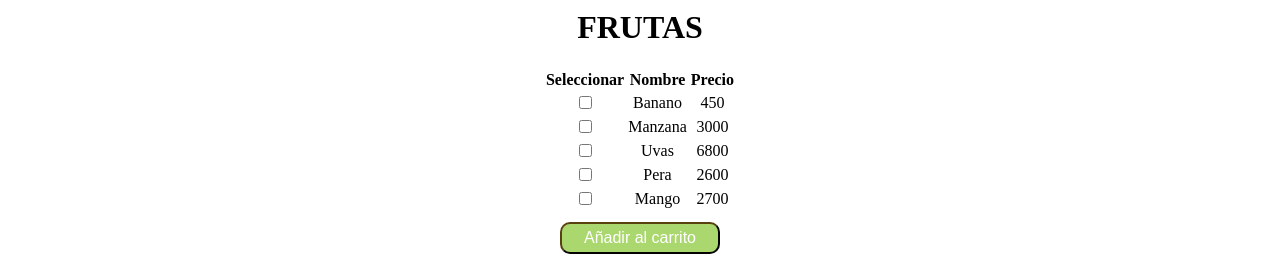
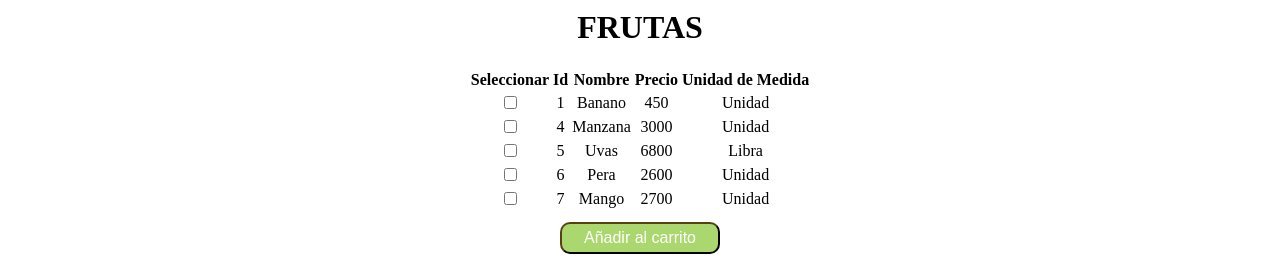
Before and after one commit to FabiRami94/defrescura-prueba, a React (Vite) app in the folder CLIENT/: page /frutas in a window 1280 px wide. Shown: the part 184-444 px from the top of the page. Built offline with nearby package versions, Linux system fonts and the light colour scheme.

Commit message:
arreglo 2

```diff
--- a/CLIENT/src/assets/ProductsList.js
+++ b/CLIENT/src/assets/ProductsList.js
@@ -4,61 +4,71 @@ const ProductList = [
         "id": 1,
         "name": "Banano",
         "price": "450",
-        "categories": "fruta"
+        "categories": "fruta",
+        "unidadMedida": "Unidad"
     },
     {
         "id": 2,
         "name": "Tomate",
         "price": "600",
-        "categories": "verdura"
+        "categories": "verdura",
+        "unidadMedida": "Unidad"
     },
     {
         "id": 3,
         "name": "Pepino",
         "price": "2800",
-        "categories": "verdura"
+        "categories": "verdura",
+        "unidadMedida": "Unidad"
     },
     {
         "id": 4,
         "name": "Manzana",
         "price": "3000",
-        "categories": "fruta"
+        "categories": "fruta",
+        "unidadMedida": "Unidad"
     },
     {
         "id": 5,
         "name": "Uvas",
         "price": "6800",
-        "categories": "fruta"
+        "categories": "fruta",
+        "unidadMedida": "Libra"
     },
     {
         "id": 6,
         "name": "Pera",
         "price": "2600",
-        "categories": "fruta"
+        "categories": "fruta",
+        "unidadMedida": "Unidad"
     },
     {
         "id": 7,
         "name": "Mango",
         "price": "2700",
-        "categories": "fruta"
+        "categories": "fruta",
+        "unidadMedida": "Unidad"
     },
     {
         "id": 8,
         "name": "Espinaca",
         "price": "3200",
-        "categories": "verdura"
+        "categories": "verdura",
+        "unidadMedida": "Libra"
     },
     {
         "id": 9,
         "name": "Cilantro",
         "price": "2200",
-        "categories": "verdura"
+        "categories": "verdura",
+        "unidadMedida": "Libra"
     },
     {
         "id": 10,
         "name": "Lechuga",
         "price": "1800",
-        "categories": "verdura"
+        "categories": "verdura",
+        "unidadMedida": "Libra"
     },
 ];
 
--- a/CLIENT/src/components/Compras/Compras.jsx
+++ b/CLIENT/src/components/Compras/Compras.jsx
@@ -40,8 +40,10 @@ const Compras = ({ addToCart, cart, setCart }) => {
         <table>
           <thead>
             <tr>
+              <th>ID</th>
               <th>Nombre</th>
               <th>Precio</th>
+              <th>Unidad de Medida</th>
               <th>Cantidad</th>
               <th>Total</th>
             </tr>
@@ -49,8 +51,10 @@ const Compras = ({ addToCart, cart, setCart }) => {
           <tbody>
             {cart.map(item => (
               <tr key={item.id}>
+                <td>{item.id}</td>
                 <td>{item.name}</td>
                 <td>{item.price}</td>
+                <td>{item.unidadMedida}</td>
                 <td>{item.quantity}</td>
                 <td>{item.price * item.quantity}</td>
               </tr>
--- a/CLIENT/src/components/ProductList/ProductList.jsx
+++ b/CLIENT/src/components/ProductList/ProductList.jsx
@@ -37,8 +37,10 @@ const ProductList = ({ category, addToCart }) => {
             <thead>
               <tr>
                 <th>Seleccionar</th>
+                <th>Id</th>
                 <th>Nombre</th>
                 <th>Precio</th>
+                <th>Unidad de Medida</th>
               </tr>
             </thead>
             <tbody>
@@ -51,8 +53,10 @@ const ProductList = ({ category, addToCart }) => {
                       onChange={() => handleCheckboxChange(product.id)}
                     />
                   </td>
+                  <td>{product.id}</td>
                   <td>{product.name}</td>
                   <td>{product.price}</td>
+                  <td>{product.unidadMedida}</td>
                 </tr>
               ))}
             </tbody>
```
